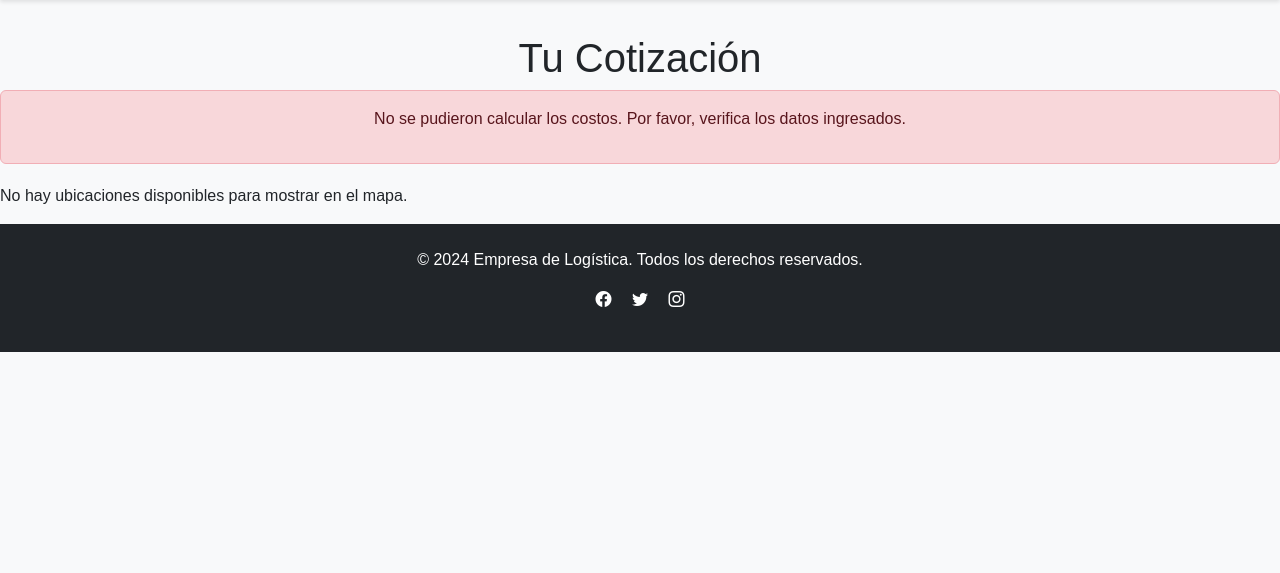
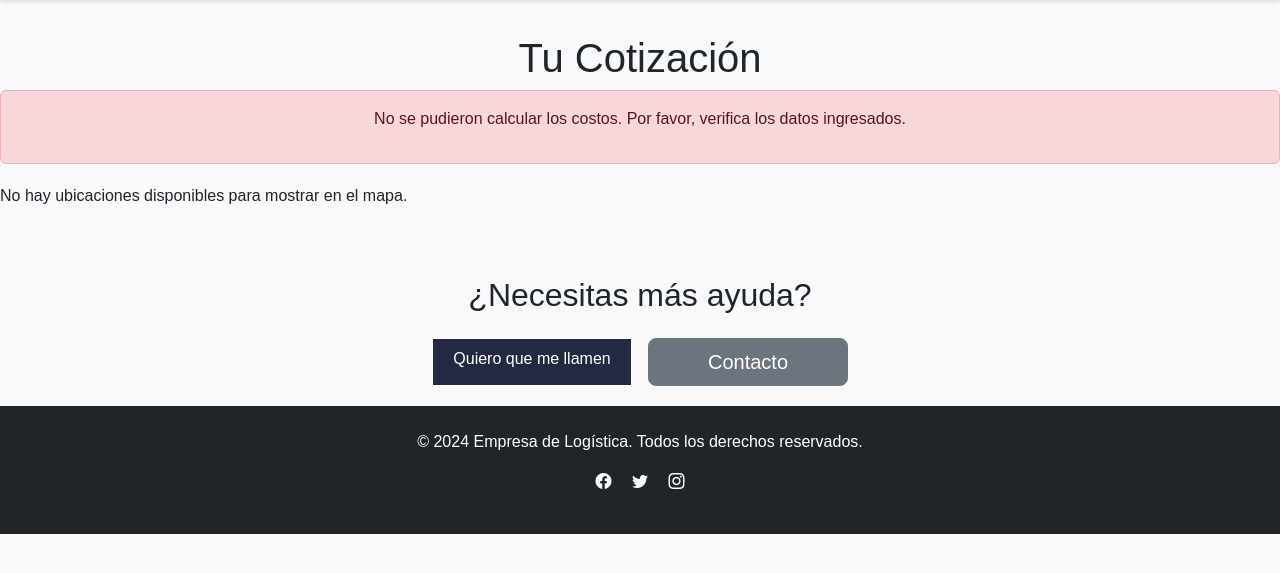
Before and after one commit to JotaJuani/Logistics, a Django app: page /shipping in a window 1280 px wide. Shown: the part 106-679 px from the top of the page. Run offline with Django 5.2, Linux system fonts and the light colour scheme; a user stored in the database is signed in; some libraries are stand-ins or nearby versions.

Commit message:
shipping contact added

```diff
--- a/logistics_jj/home/static/css/base.css
+++ b/logistics_jj/home/static/css/base.css
@@ -5,6 +5,17 @@ body {
     margin: 0;
     padding: 0;
     overflow-x: hidden;
+  }
+  .mt-5.text-center {
+    padding: 20px 0;
+  }
+
+  .mt-5.text-center h2 {
+    margin-bottom: 20px;
+  }
+
+  .d-flex.gap-3 a {
+    width: 200px;
   }
     .logo-forms{
       display:flex;
--- a/logistics_jj/shipping/forms.py
+++ b/logistics_jj/shipping/forms.py
@@ -40,12 +40,9 @@ class ShippingRequestForm(forms.ModelForm):
         }
 
     def save(self, commit=True):
-        # Sobrescribimos el método save para calcular el costo antes de guardar
         instance = super().save(commit=False)
         if instance.direccion_partida and instance.direccion_llegada:
-            # Aquí puedes calcular la distancia y el costo
-            # Supongamos una distancia simulada por ahora (ejemplo: 100 km)
-            instance.distancia_km = 100  # Cambia este valor según los cálculos reales
+            instance.distancia_km = 100
             instance.calcular_costo()
         if commit:
             instance.save()
--- a/logistics_jj/shipping/models.py
+++ b/logistics_jj/shipping/models.py
@@ -1,13 +1,15 @@
 from django.db import models
 from decimal import Decimal
+from django.contrib.auth.models import User
 
 class ShippingRequest(models.Model):
+    usuario = models.ForeignKey(User, on_delete=models.CASCADE)
     direccion_partida = models.CharField("Dirección de partida", max_length=255)
     direccion_llegada = models.CharField("Dirección de llegada", max_length=255)
-    peso = models.DecimalField("Peso (kg)", max_digits=10, decimal_places=2, default=0.0)
-    largo = models.DecimalField("Largo (cm)", max_digits=10, decimal_places=2, default=0.0)
-    ancho = models.DecimalField("Ancho (cm)", max_digits=10, decimal_places=2, default=0.0)
-    alto = models.DecimalField("Alto (cm)", max_digits=10, decimal_places=2, default=0.0)
+    peso = models.DecimalField("Peso (kg)", max_digits=10, decimal_places=2, default=0)
+    largo = models.DecimalField("Largo (cm)", max_digits=10, decimal_places=2, default=0)
+    ancho = models.DecimalField("Ancho (cm)", max_digits=10, decimal_places=2, default=0)
+    alto = models.DecimalField("Alto (cm)", max_digits=10, decimal_places=2, default=0)
     distancia_km = models.DecimalField("Distancia (km)", max_digits=10, decimal_places=2, blank=True, null=True)
     costo_estimado = models.DecimalField("Costo estimado ($)", max_digits=10, decimal_places=2, blank=True, null=True)
     fecha_creacion = models.DateTimeField("Fecha de creación", auto_now_add=True)
--- a/logistics_jj/shipping/templates/shipping/shipping.html
+++ b/logistics_jj/shipping/templates/shipping/shipping.html
@@ -41,4 +41,13 @@ envio {% endblock %} {% block content %}
 <script defer src="{% static 'js/custom-map.js' %}"></script>
 {% else %}
 <p>No hay ubicaciones disponibles para mostrar en el mapa.</p>
-{% endif %} {% endblock %}
+{% endif %}
+ <div class="mt-5 text-center">
+    <h2>¿Necesitas más ayuda?</h2>
+    <div class="d-flex justify-content-center gap-3 mt-4">
+      <a href="#" class="btn btn-primary btn-lg" role="button">Quiero que me llamen</a>
+      <a href="{% url 'contact' %}" class="btn btn-secondary btn-lg" role="button">Contacto</a>
+    </div>
+  </div>
+</div>
+ {% endblock %}
--- a/logistics_jj/shipping/views.py
+++ b/logistics_jj/shipping/views.py
@@ -51,6 +51,7 @@ def calculate_shipping(request):
                     }
 
                     shipping_request = form.save(commit=False)
+                    shipping_request.usuario = request.user
                     shipping_request.distancia_km = distance_km
                     shipping_request.costo_estimado = cost
                     shipping_request.save()
```
Also changed, not shown: logistics_jj/db.sqlite3, logistics_jj/shipping/migrations/0002_shippingrequest_usuario.py (added), logistics_jj/shipping/migrations/0003_alter_shippingrequest_usuario.py (added).
